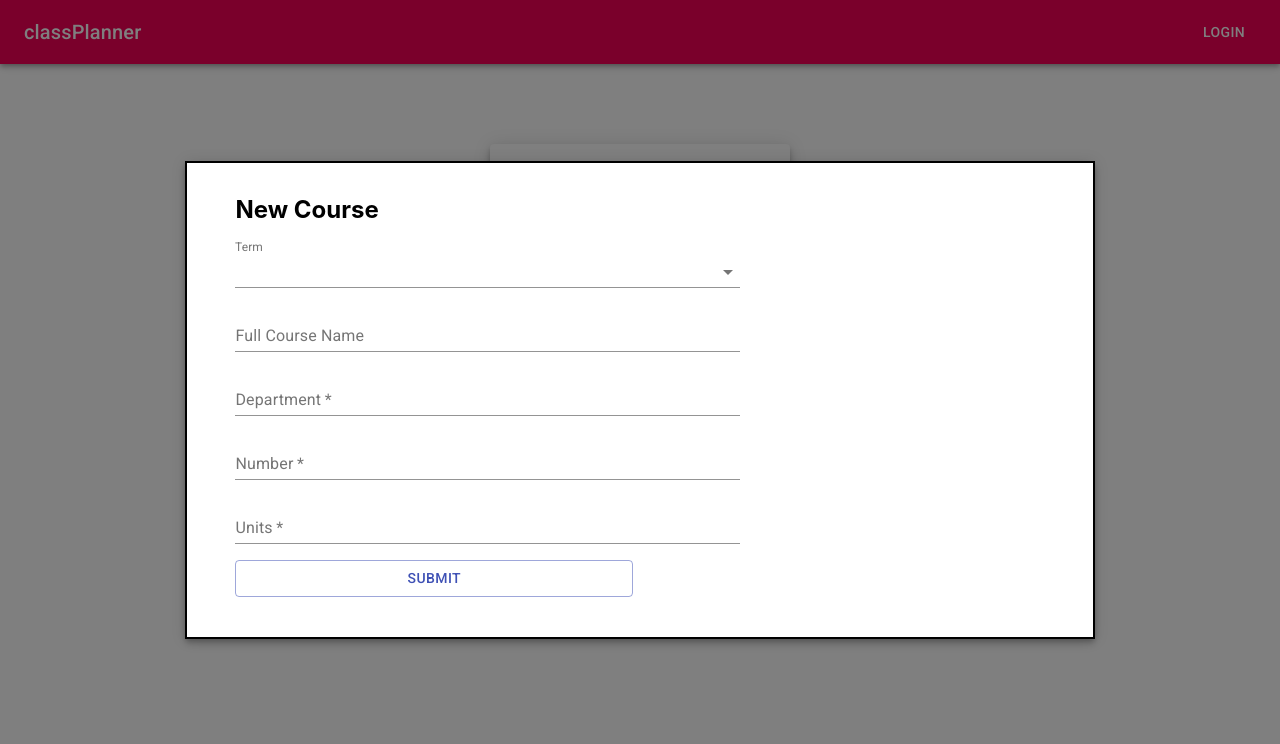
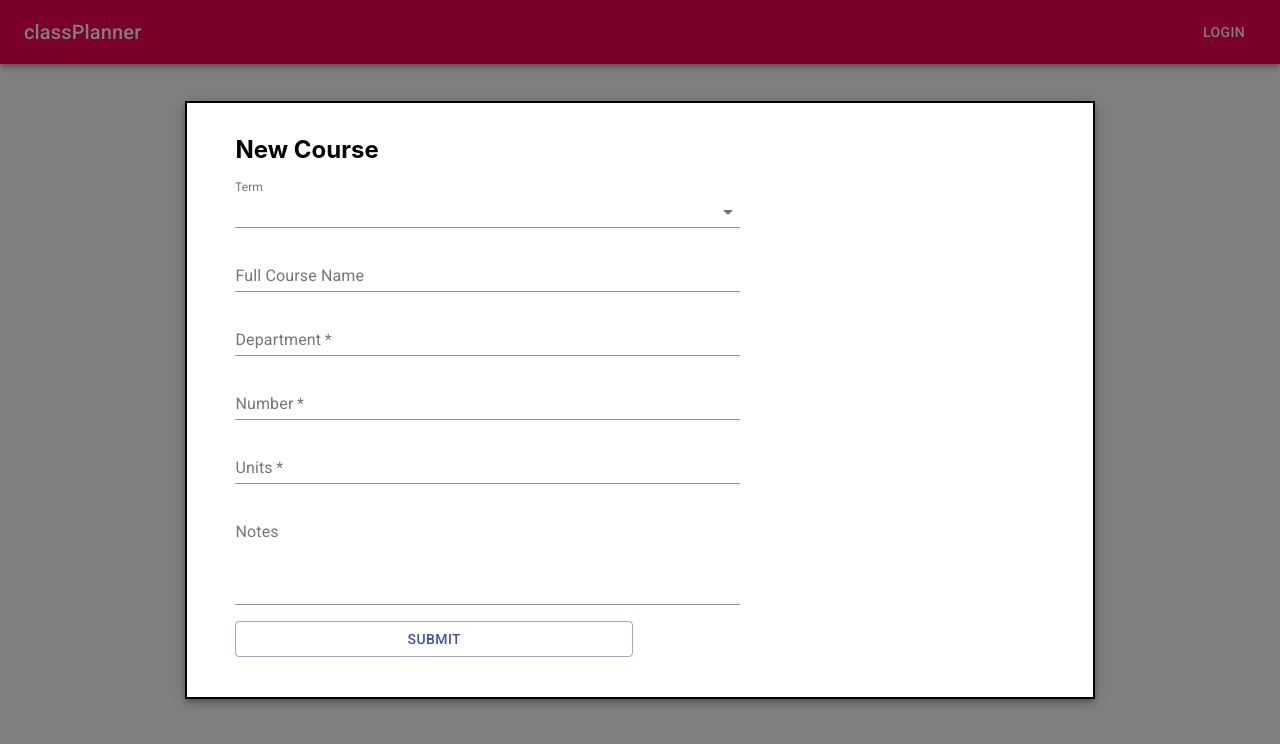
Before and after one commit to carlosm11j/classplanner, a React (Create React App) app: page / in a window 1280 px wide. Both pictures are taken after a click on the button 530 px from the left and 521 px from the top of the page. Shown: the top 744 px of the page. Built offline with nearby package versions, Linux system fonts and the light colour scheme.

Commit message:
course stuff

```diff
--- a/src/Components/Course/Course.js
+++ /dev/null
@@ -1,29 +0,0 @@
-import React from 'react';
-
-import ListItem from '@material-ui/core/ListItem';
-import ListItemText from '@material-ui/core/ListItemText';
-
-class Course extends React.Component {
-  constructor(props) {
-    super(props);
-
-    this.state = {
-      name: '',
-      term: '',
-      department: '',
-      number: '',
-      notes: ''
-    }
-  }
-  render() {
-    return (
-      <div className="Course">
-        <ListItem button>
-          <ListItemText primary={'Math'} term={this.state.term}/>
-        </ListItem>
-      </div>
-    );
-  }
-};
-
-export default Course;
--- a/src/Components/CourseForm/CourseForm.js
+++ b/src/Components/CourseForm/CourseForm.js
@@ -59,7 +59,7 @@ export default function TransitionsModal() {
     setOpen(true);
   };
 
-  const handleClose = () => {
+  const handleClose = (event) => {
     setOpen(false);
   };
 
@@ -87,7 +87,7 @@ export default function TransitionsModal() {
             <form className={classes.root} noValidate autoComplete="off">
               <h2>New Course</h2>
               <TextField
-                id="standard-select-currency"
+                id="term"
                 select
                 label="Term"
                 value={term}
@@ -102,6 +102,7 @@ export default function TransitionsModal() {
               <TextField
                 id="full-course-name"
                 label="Full Course Name"
+                fullWidth
                 placeholder="ex. Calculus IV"
                 color="secondary"
               />
@@ -126,6 +127,13 @@ export default function TransitionsModal() {
                 type="number"
                 color="secondary"
               />
+              <TextField
+                id="standard-multiline-static"
+                label="Notes"
+                multiline
+                rows={4}
+                placeholder="Professor, Time, etc"
+              />
             <Button variant="outlined" onClick={handleClose} color="primary">Submit</Button>
             </form>
           </div>
--- a/src/Components/CourseList/CourseList.js
+++ b/src/Components/CourseList/CourseList.js
@@ -1,11 +1,14 @@
 import React from 'react';
 
-import Course from '../Course/Course';
 import DisplayCourse from '../DisplayCourse/DisplayCourse';
 
 import { makeStyles } from '@material-ui/core/styles';
 import List from '@material-ui/core/List';
+import ListItem from '@material-ui/core/ListItem';
+import ListItemText from '@material-ui/core/ListItemText';
 import ListSubheader from '@material-ui/core/ListSubheader';
+
+const courseList = [];
 
 const useStyles = makeStyles((theme) => ({
   root: {
@@ -34,7 +37,9 @@ export default function CourseList() {
         <li key={`section-${sectionId}`} className={classes.listSection}>
           <ul className={classes.ul}>
             <ListSubheader>{sectionId}</ListSubheader>
-            <Course />
+              <ListItem button>
+                <ListItemText primary={'Math'} />
+              </ListItem>
           </ul>
         </li>
       ))}
```
